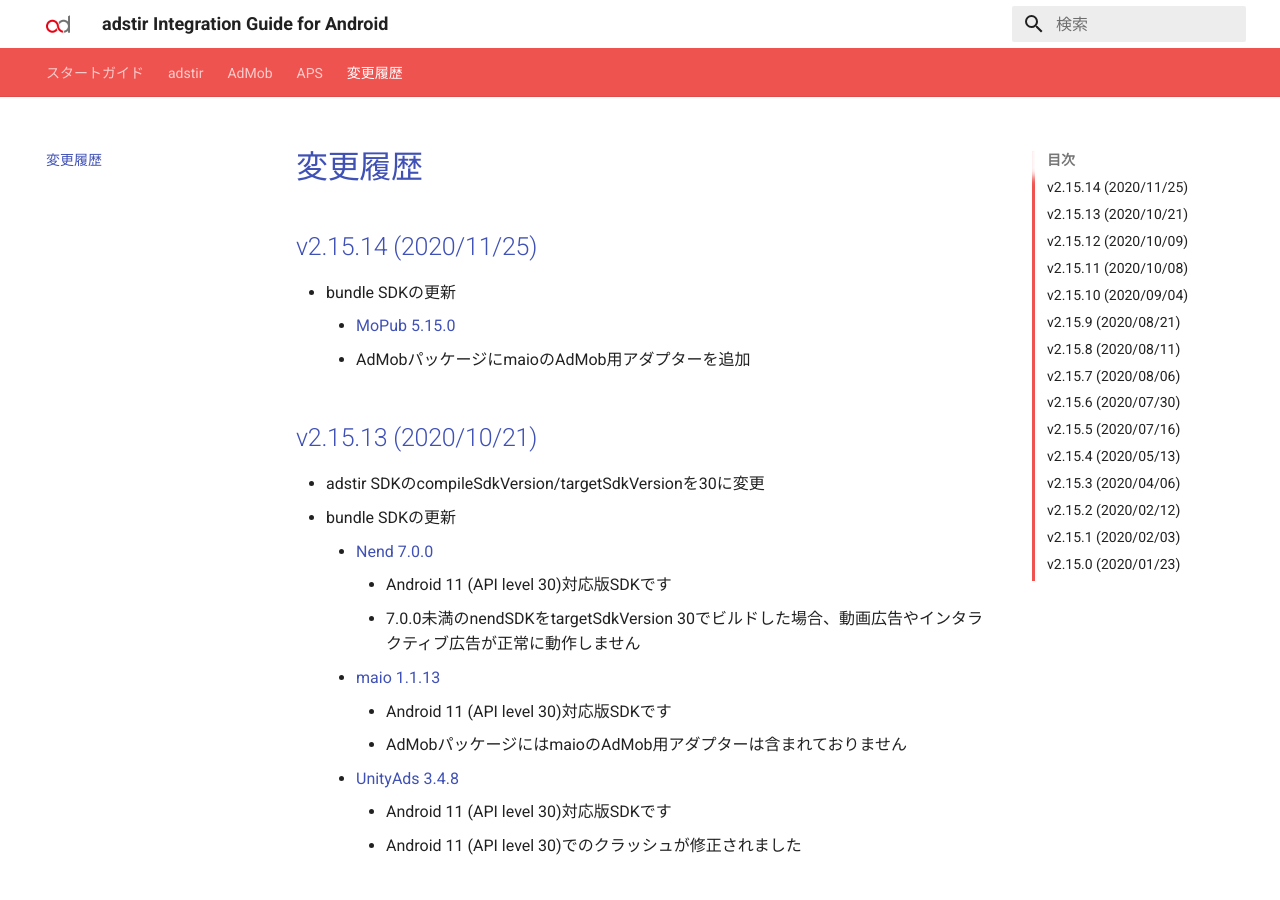
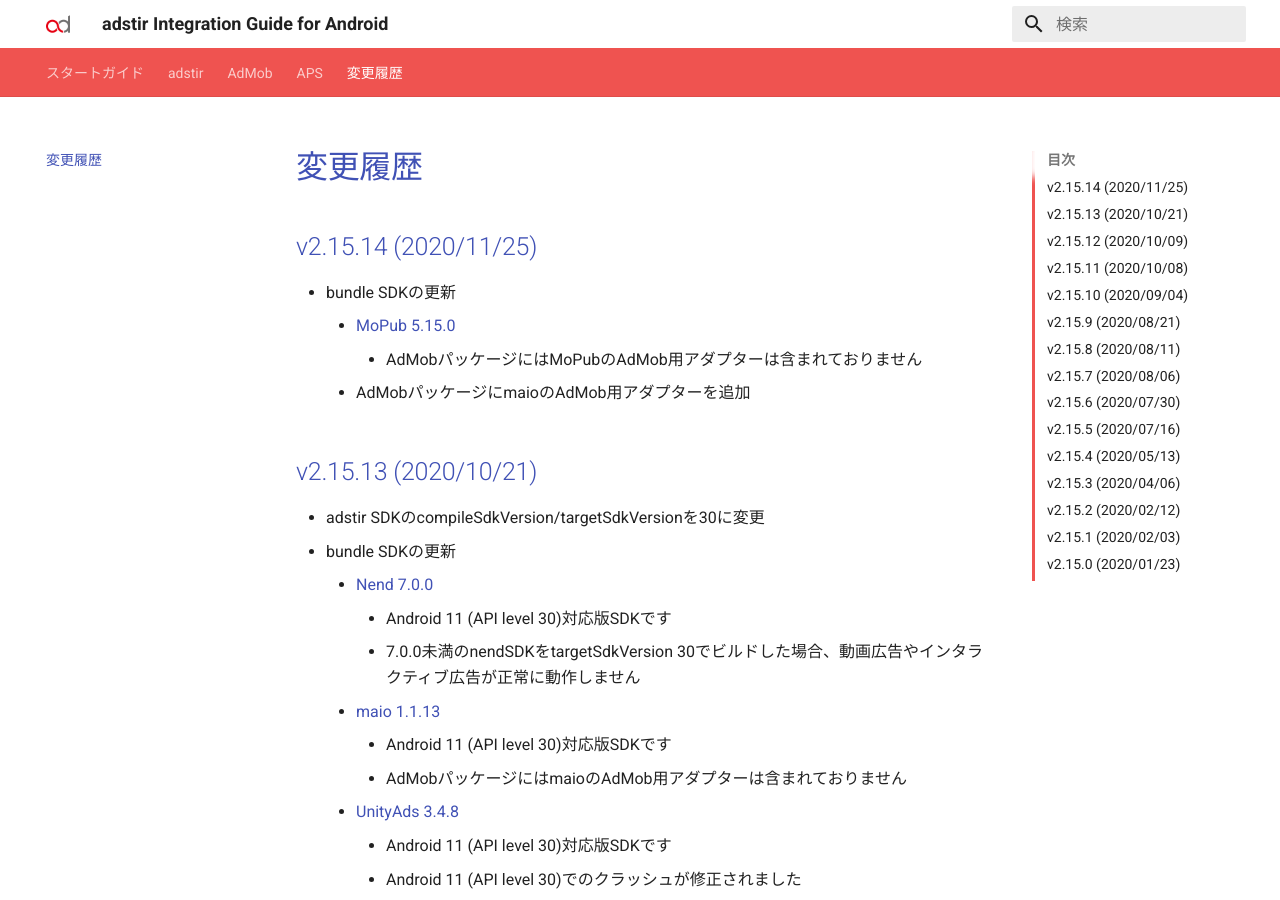
Before and after one commit to united-adstir/android-sdk-docs, an MkDocs documentation site: the page built from docs/changelog.md, in a window 1280 px wide and 900 px high. Built offline with MkDocs 1.6.1 and Material for MkDocs 9.7.7, drawn with Linux system fonts in a browser that asks for light colours; the version menu is left out.

Commit message:
AdMob用アダプターについて記載

```diff
--- a/docs/changelog.md
+++ b/docs/changelog.md
@@ -4,6 +4,7 @@
 
 - bundle SDKの更新
     * [MoPub 5.15.0](https://github.com/mopub/mopub-android-sdk/releases/tag/v5.15.0)
+        * AdMobパッケージにはMoPubのAdMob用アダプターは含まれておりません
     * AdMobパッケージにmaioのAdMob用アダプターを追加
 
 ## v2.15.13 (2020/10/21)
```
